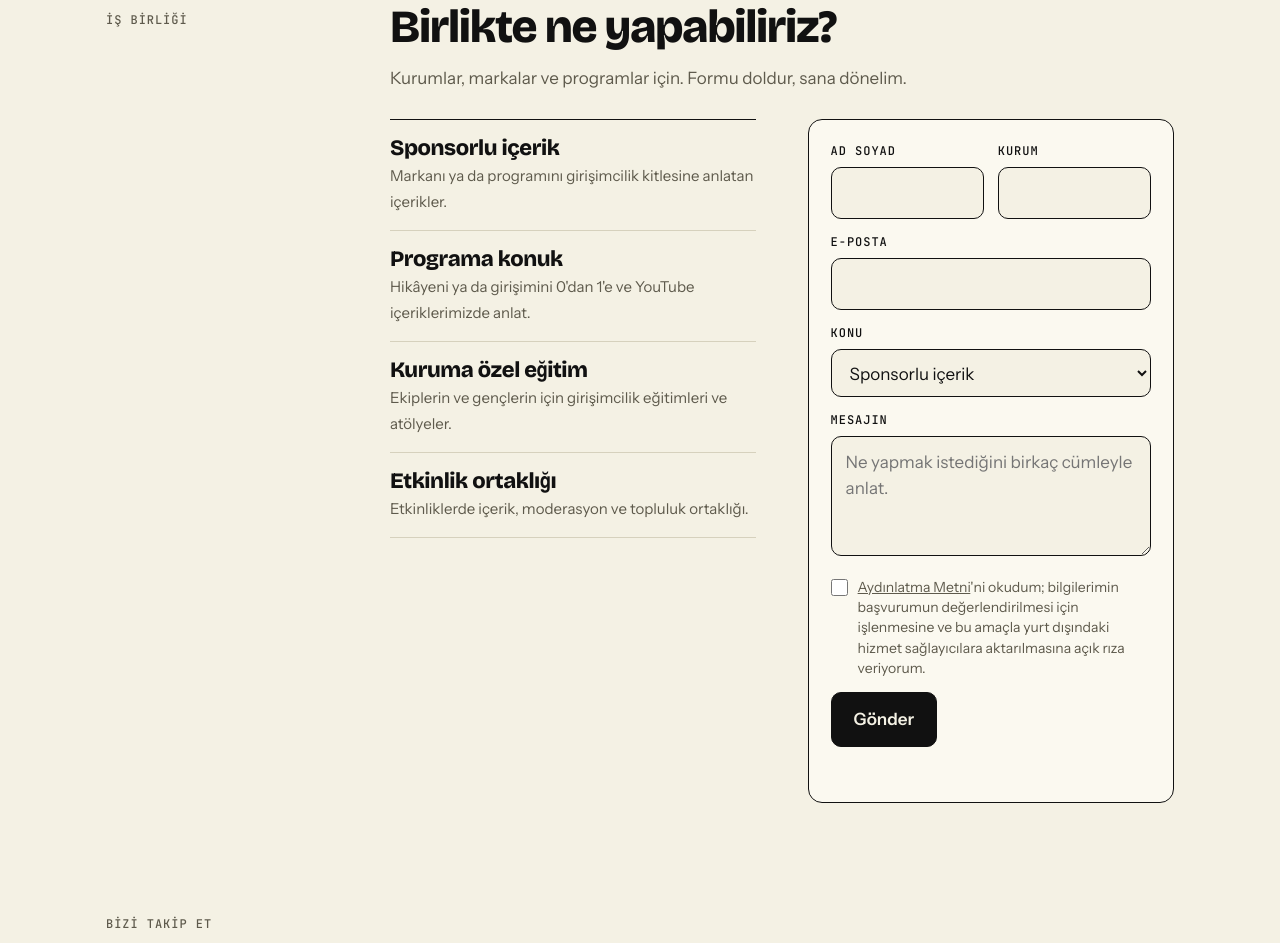
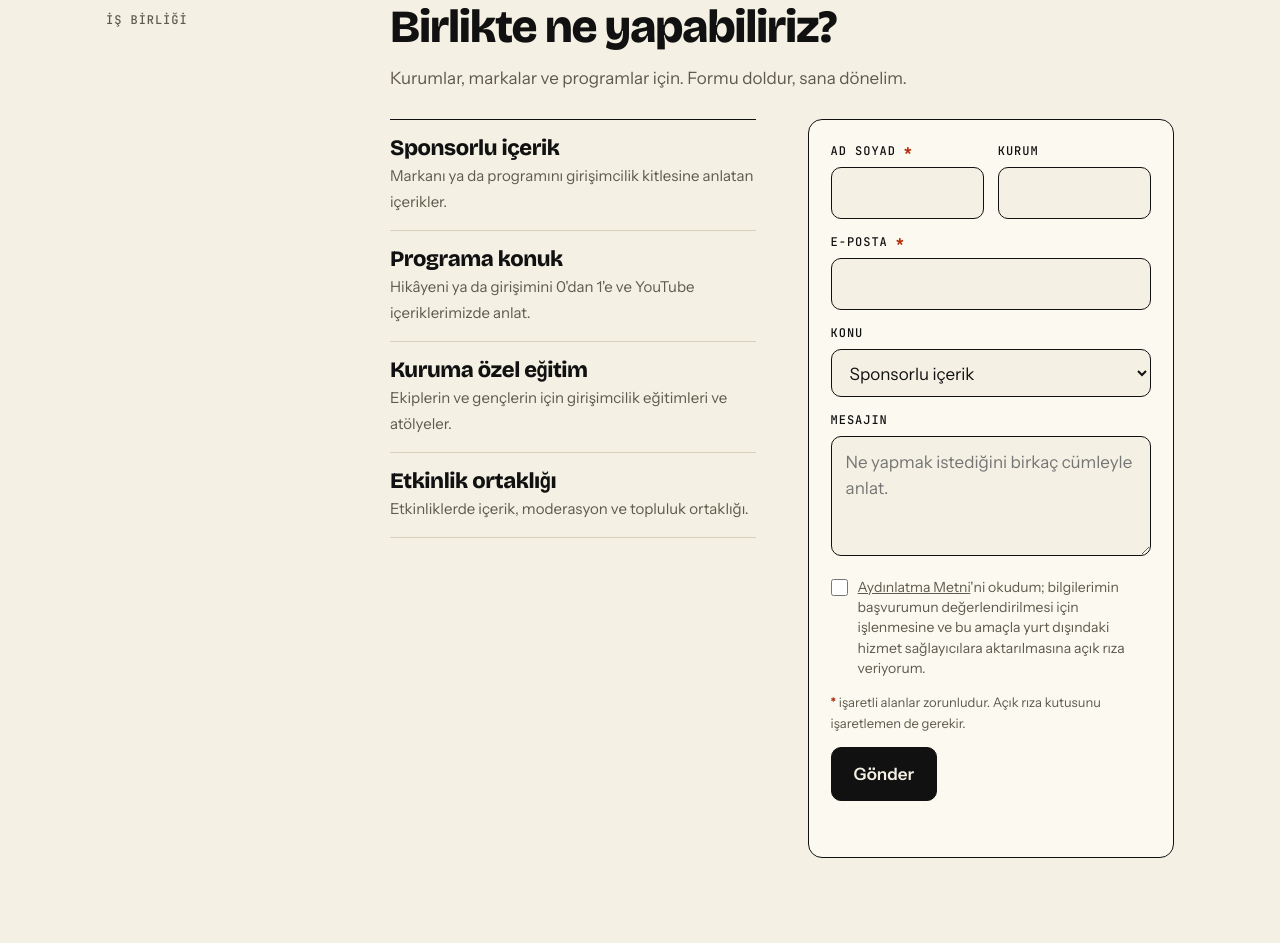
Before and after one commit to omererkmen/ynl-studio, a plain HTML site: page index.html in a window 1280 px wide. Shown: the part 1661-2604 px from the top of the page. Drawn offline with nearby package versions, Linux system fonts and the light colour scheme; no server answers; a script that the page names is missing.

Commit message:
Formlarda zorunlu alanları yıldızla işaretle
Co-Authored-By: Claude Fable 5.2 <noreply@anthropic.com>
Claude-Session: https://claude.ai/code/session_012P34dYhs2BERfK9fiygNjv

```diff
--- a/index.html
+++ b/index.html
@@ -118,6 +118,8 @@ h2{font-family:var(--font-display);font-weight:800;font-size:clamp(28px,4vw,46px
 form.panel{background:var(--card);border:1.5px solid var(--ink);border-radius:14px;padding:22px;display:flex;flex-direction:column;gap:14px}
 label.f{display:block}
 label.f > span{display:block;margin-bottom:6px;color:var(--ink)}
+.req{color:var(--err);font-weight:600}
+.req-note{font-size:13px;color:var(--muted)}
 input[type=text],input[type=email],select,textarea{width:100%;font:inherit;color:var(--ink);background:var(--paper);border:1.5px solid var(--ink);border-radius:10px;padding:12px 14px}
 textarea{min-height:120px;resize:vertical}
 .two-f{display:grid;grid-template-columns:repeat(2,minmax(0,1fr));gap:14px}
@@ -282,10 +284,10 @@ footer{padding:36px 0 44px}
 
           <form class="panel" id="inquiry" novalidate>
             <div class="two-f">
-              <label class="f" for="iName"><span class="mono">Ad soyad</span><input type="text" id="iName" autocomplete="name" maxlength="120" required></label>
+              <label class="f" for="iName"><span class="mono">Ad soyad <b class="req" aria-hidden="true">*</b></span><input type="text" id="iName" aria-required="true" autocomplete="name" maxlength="120" required></label>
               <label class="f" for="iOrg"><span class="mono">Kurum</span><input type="text" id="iOrg" autocomplete="organization" maxlength="160"></label>
             </div>
-            <label class="f" for="iEmail"><span class="mono">E-posta</span><input type="email" id="iEmail" autocomplete="email" inputmode="email" maxlength="254" required></label>
+            <label class="f" for="iEmail"><span class="mono">E-posta <b class="req" aria-hidden="true">*</b></span><input type="email" id="iEmail" aria-required="true" autocomplete="email" inputmode="email" maxlength="254" required></label>
             <label class="f" for="iKind"><span class="mono">Konu</span>
               <select id="iKind">
                 <option>Sponsorlu içerik</option>
@@ -298,6 +300,7 @@ footer{padding:36px 0 44px}
             <label class="f" for="iMsg"><span class="mono">Mesajın</span><textarea id="iMsg" maxlength="4000" placeholder="Ne yapmak istediğini birkaç cümleyle anlat."></textarea></label>
             <label class="consent" for="iConsent"><input type="checkbox" id="iConsent"><span><a href="/kvkk">Aydınlatma Metni</a>'ni okudum; bilgilerimin başvurumun değerlendirilmesi için işlenmesine ve bu amaçla yurt dışındaki hizmet sağlayıcılara aktarılmasına açık rıza veriyorum.</span></label>
             <div class="hp" aria-hidden="true"><label for="iWeb">Bu alanı boş bırak</label><input type="text" id="iWeb" tabindex="-1" autocomplete="off"></div>
+            <p class="req-note"><b class="req" aria-hidden="true">*</b> işaretli alanlar zorunludur. Açık rıza kutusunu işaretlemen de gerekir.</p>
             <div><button class="btn" type="submit" id="iBtn">Gönder</button></div>
             <p class="msg" id="iNote" role="status" aria-live="polite"></p>
           </form>
```
Also changed, not shown: ekibe-katil.html (+4 -1 lines).
